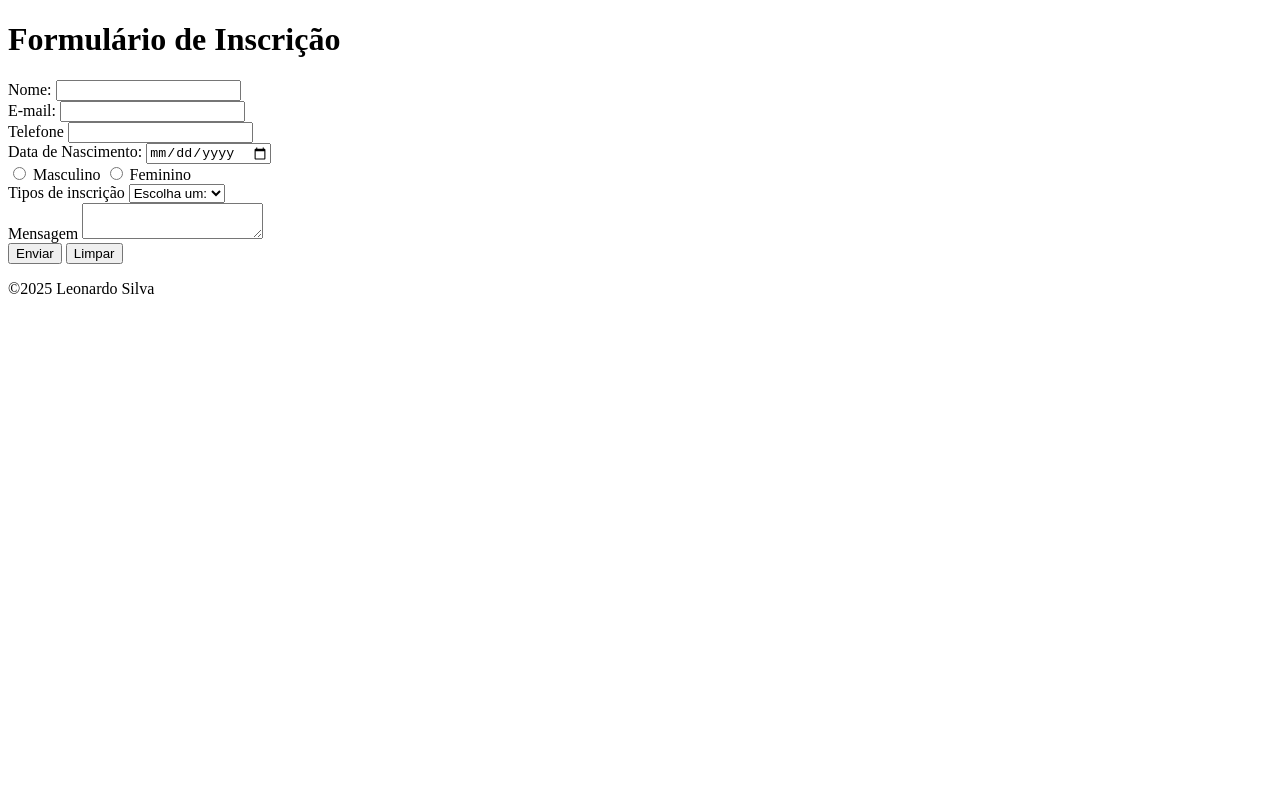
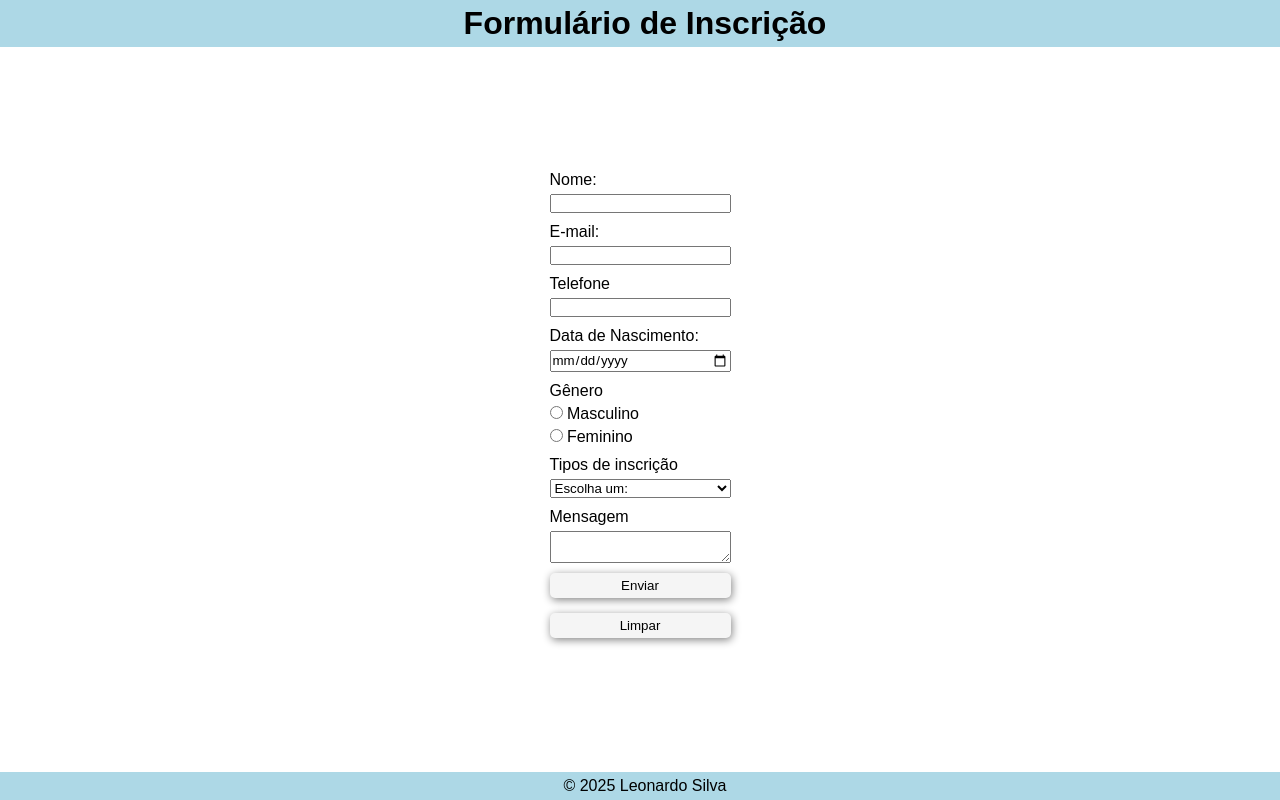
Before and after one commit to Leofront-end/formulario-de-Inscricao, a plain HTML site: page index.html in a window 1280 px wide. Drawn offline with Linux system fonts and the light colour scheme.

Commit message:
styles: colocando estilo no index

```diff
--- /dev/null
+++ b/css/style.css
@@ -0,0 +1,60 @@
+* {
+    padding: 0;
+    margin: 0;
+    font-family: Arial, "Helvetica Neue", Helvetica, sans-serif;
+}
+
+:root {
+    --corPrimaria: #add8e6;
+    --Fundo: #f5f5f5;
+}
+
+body {
+    width: 100vw;
+    height: 100vh;
+    overflow: hidden;
+}
+
+header,footer {
+    padding: 5px;
+    width: 100%;
+    background-color: var(--corPrimaria);
+}
+
+h1,footer p {
+    text-align: center;
+}
+
+main {
+    height: calc(100vh - 75px);
+    display: flex;
+    align-items: center;
+    justify-content: center;
+}
+
+form {
+    display: flex;
+    flex-direction: column;
+    gap: 10px;
+}
+
+button {
+    width: 100%;
+    margin-bottom: 10px;
+    padding: 5px;
+    border-radius: 5px;
+    box-shadow: 1px 2px 8px #0000007d;
+    background-color: var(--Fundo);
+    transition: all 1s ease-in-out;
+    border: none;
+}
+
+button:hover {
+    background-color: var(--corPrimaria);
+}
+
+div {
+    display: flex;
+    flex-direction: column;
+    gap: 5px;
+}
--- a/index.html
+++ b/index.html
@@ -3,6 +3,7 @@
 <head>
     <meta charset="UTF-8">
     <meta name="viewport" content="width=device-width, initial-scale=1.0">
+    <link rel="stylesheet" href="css/style.css">
     <title>Formulario</title>
 </head>
 <body>
@@ -26,6 +27,7 @@
                 <input type="date" name="Nascimento" id="Nascimento" required>
             </div>
             <div>
+                <p>Gênero</p>
                 <label>
                     <input type="radio" name="genero" id="genero" value="Masculino" required> Masculino
                 </label>
@@ -53,7 +55,7 @@
         </form>
     </main>
     <footer>
-        <p>&copy;2025 Leonardo Silva</p>
+        <p>&copy; 2025 Leonardo Silva</p>
     </footer>
 </body>
 </html>
```
